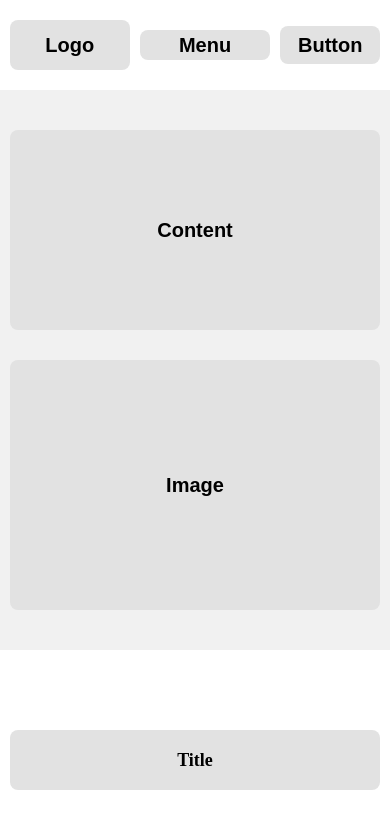
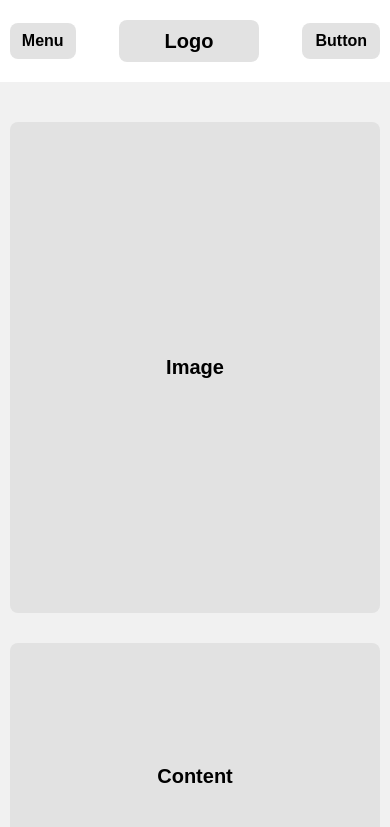
Before and after one commit to dangdeyyy-ai/deadline6, a plain HTML site: page index.html in a window 390 px wide. Shown: the top 827 px of the page. Drawn offline with Linux system fonts and the light colour scheme.

Commit message:
deadline6

```diff
--- a/mobile.css
+++ b/mobile.css
@@ -1,19 +1,34 @@
 @media only screen and (max-width: 760px) {
   div.Header {
     gap: 10px;
+    justify-content: space-between;
   }
   div.Logo {
-    width: 120px;
-    height: 50px;
+    order: 1;
   }
   div.Menu {
-    width: 250px;
+    width: 66px;
+    height: 36px;
+    flex: none;
+    font-size: 16px;
+  }
+  div.btn {
+    width: 78px;
+    height: 36px;
+    order: 2;
+    font-size: 16px;
+  }
+  div.main-body {
+    flex-direction: column;
   }
   div.content {
-    height: 200px;
+    height: 267px;
+    width: 100%;
+    order: 1;
   }
   div.image {
-    height: 250px;
+    height: 491px;
+    width: 100%;
   }
   div.main-section {
     padding: 40px 0;
@@ -28,14 +43,14 @@
   }
 
   div.item3 {
-    width: 100%;
+    width: calc((100% - 30px) / 2);
   }
 
   div.title1,
   div.title2,
   div.title3 {
     width: 100%;
-    font-size: 18px;
+    font-size: 20px;
   }
 
   div.footer {
--- a/tablet.css
+++ b/tablet.css
@@ -1,29 +1,36 @@
-@media only screen and (max-width: 960px) {
+@media only screen and (max-width: 1024px) {
+  div.container {
+    max-width: 992px;
+    width: 95%;
+  }
+  div.header {
+    max-width: 992px;
+    width: 95%;
+  }
   div.Logo {
-    width: 150px;
-    height: 70px;
+    width: 140px;
+    height: 42px;
   }
 
   div.btn {
-    width: 100px;
-    height: 38px;
+    height: 36px;
   }
 
   div.Menu {
+    width: 418px;
     height: 30px;
   }
   div.content {
-    width: 100%;
-    height: 250px;
+    height: 267px;
   }
   div.image {
-    width: 100%;
-    height: 300px;
+    height: 310px;
   }
-  div.main-body {
-    flex-direction: column;
+  div.section1,
+  div.section2,
+  .section3 {
+    padding: 60px 0;
   }
-
   div.item1 {
     width: calc((100% - 30px) / 2);
   }
@@ -39,7 +46,8 @@
   div.title1,
   div.title2,
   div.title3 {
-    width: 80%;
+    width: 100%;
     height: 60px;
+    font-size: 20px;
   }
 }
```
